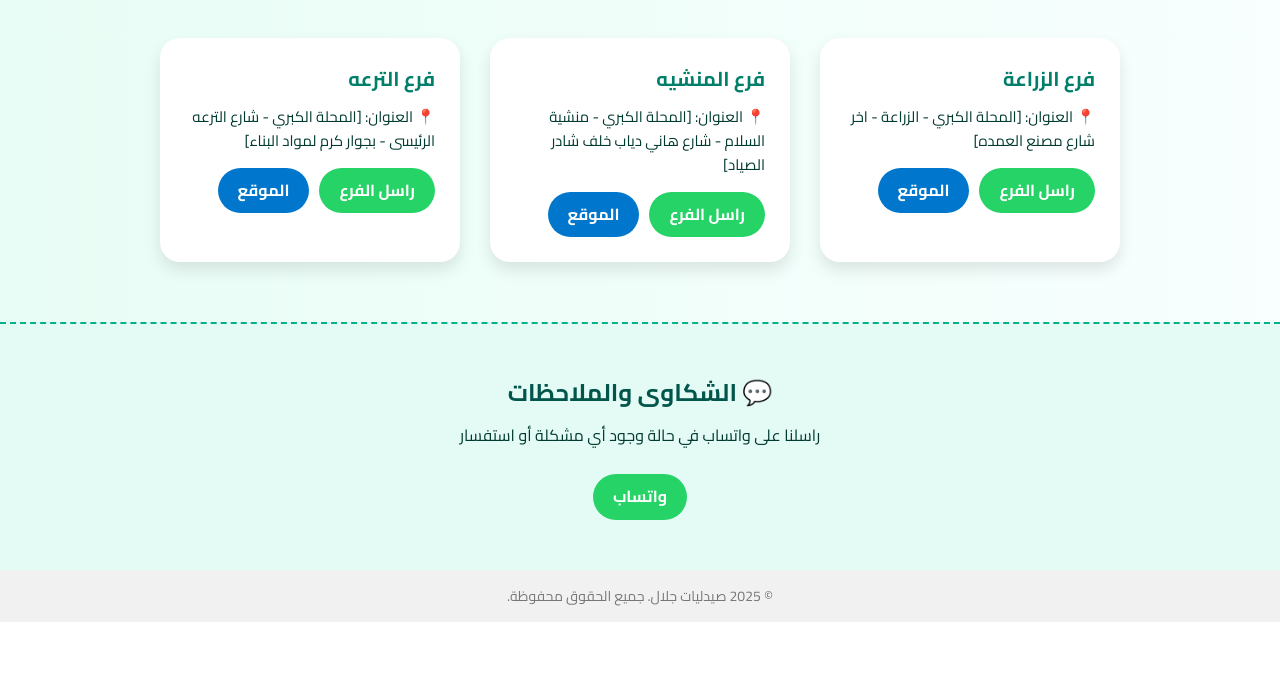
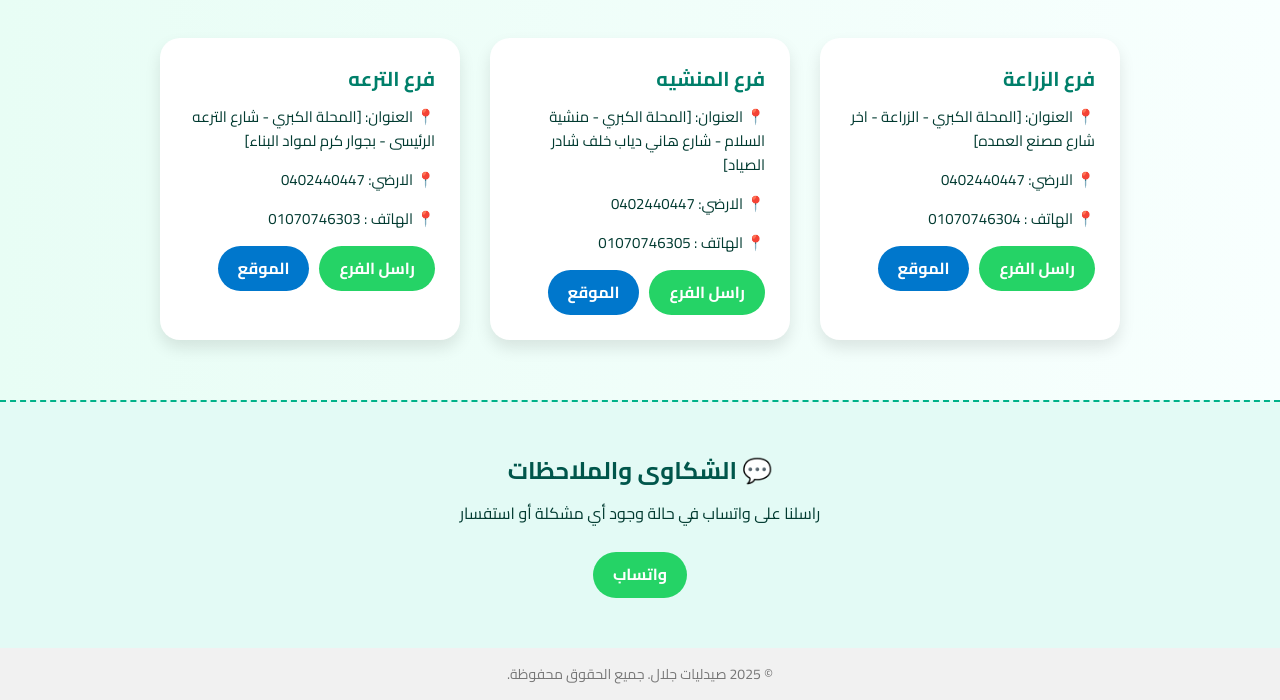
Before and after one commit to galal-pharmacy/cards, a plain HTML site: page index.html in a window 1280 px wide. Shown: the part 221-921 px from the top of the page. Before the commit the page ends 843 px from the top, so only its background shows below. Drawn offline with Linux system fonts and the light colour scheme.

Commit message:
Update index.html

```diff
--- a/index.html
+++ b/index.html
@@ -178,14 +178,20 @@
     <div class="branch-card">
       <h2>فرع الزراعة</h2>
       <p>📍 العنوان: [المحلة الكبري - الزراعة - اخر شارع مصنع العمده]</p>
+	      <p>📍 الارضي: 0402440447</p>
+      <p>📍 الهاتف : 01070746304</p>
+
       <div class="button-group">
-        <a class="whatsapp-btn" href="https://wa.me/201060883446" target="_blank">راسل الفرع</a>
+        <a class="whatsapp-btn" href="https://wa.me/201070746304" target="_blank">راسل الفرع</a>
         <a class="location-btn" href="https://maps.app.goo.gl/ppHEhjjwkRFH8Vfq9" target="_blank">الموقع</a>
       </div>
     </div>
     <div class="branch-card">
       <h2>فرع المنشيه</h2>
       <p>📍 العنوان: [المحلة الكبري - منشية السلام - شارع هاني دياب خلف شادر الصياد]</p>
+	          <p>📍 الارضي: 0402440447</p>
+      <p>📍 الهاتف : 01070746305</p>
+
       <div class="button-group">
         <a class="whatsapp-btn" href="https://wa.me/201070746305" target="_blank">راسل الفرع</a>
         <a class="location-btn" href="https://maps.app.goo.gl/GSjPDx39JiJd4M486" target="_blank">الموقع</a>
@@ -194,6 +200,8 @@
     <div class="branch-card">
       <h2>فرع الترعه</h2>
       <p>📍 العنوان: [المحلة الكبري - شارع الترعه الرئيسى - بجوار كرم لمواد البناء]</p>
+	             <p>📍 الارضي: 0402440447</p>
+      <p>📍 الهاتف : 01070746303</p>
       <div class="button-group">
         <a class="whatsapp-btn" href="https://wa.me/201070746303" target="_blank">راسل الفرع</a>
         <a class="location-btn" href="https://www.google.com/maps?q=الترعة+المحلة+الكبرى" target="_blank">الموقع</a>
```
